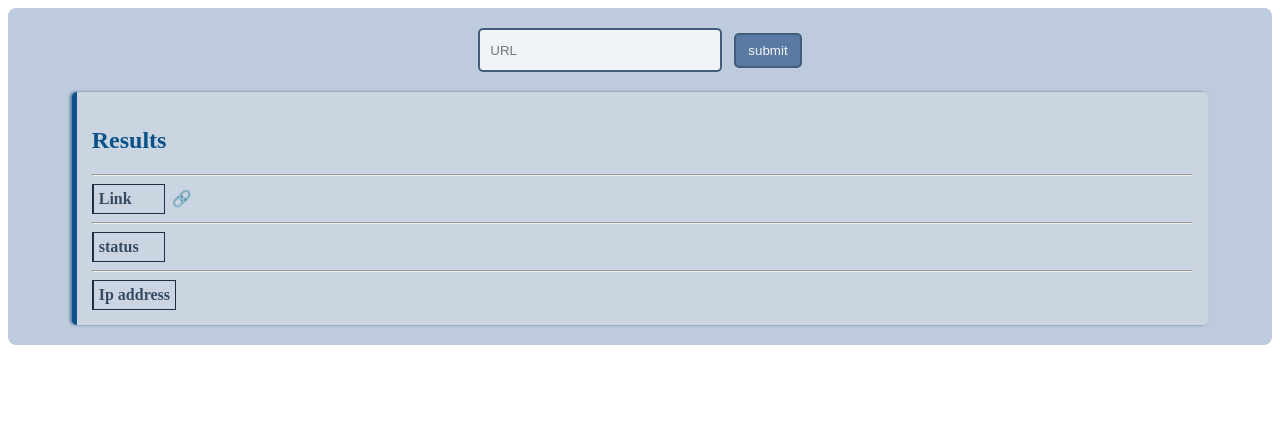
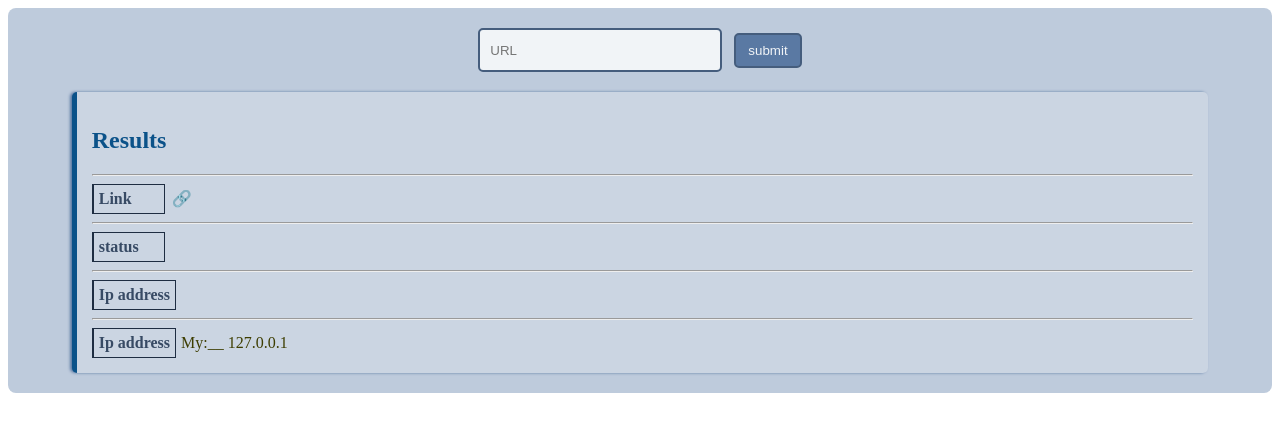
Before and after one commit to 777Tu/GetWebsite, a Flask app: page / in a window 1280 px wide. Shown: the top 432 px of the page. Run offline with Flask 3, Linux system fonts and the light colour scheme.

Commit message:
html.html

```diff
--- a/templates/html.html
+++ b/templates/html.html
@@ -20,6 +20,8 @@
   <p><span class="status">status</span> {{display_results}}</p>
   <hr>
   <p><span class="status">Ip address</span>{{ip}}</p>
+  <hr>
+  <p><span class="status">Ip address</span>{{user_ip}}</p>
   </div>
  </div>
   </body>
```
